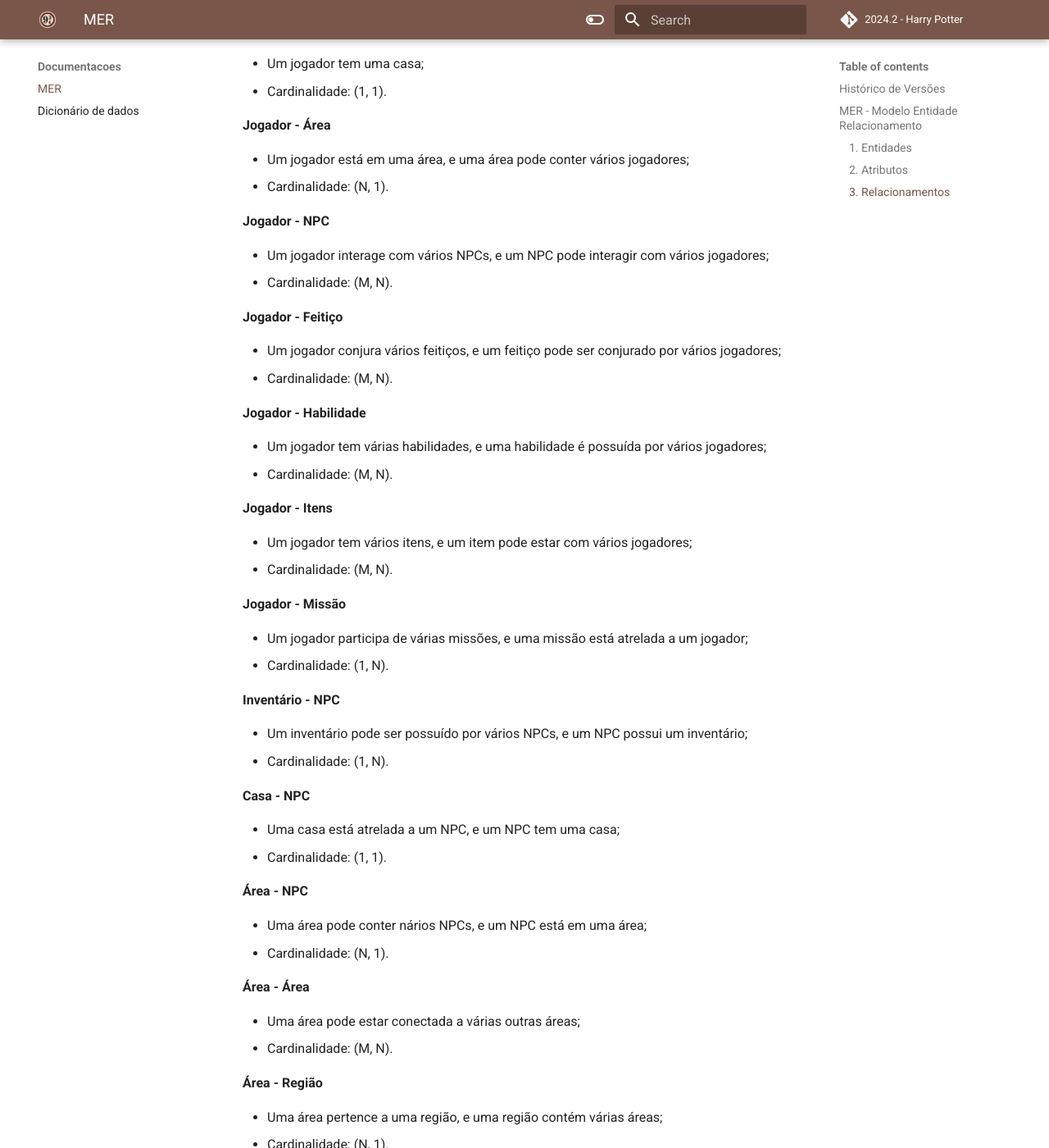
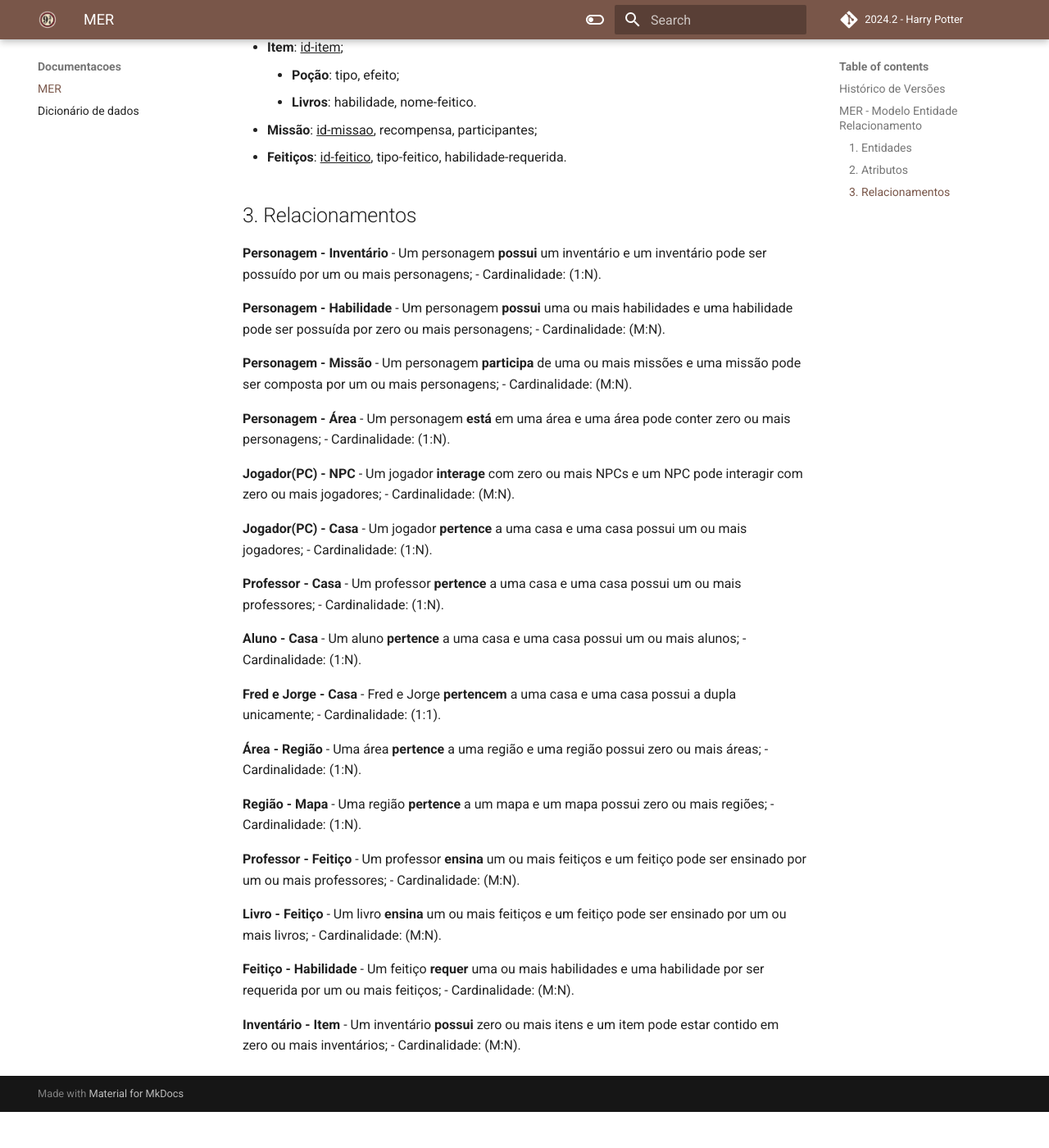
Before and after one commit to SBD1/grupo3-harry-potter, an MkDocs documentation site: the page built from docs/modulo1/MER_HarryPotter_v1.0.md, in a window 1280 px wide and 1400 px high, scrolled down 1905 px. Shown: the whole window at 82% size. Built offline with MkDocs 1.6.1 and Material for MkDocs 9.7.7, drawn with Linux system fonts in a browser that asks for light colours; comment, search, counter and statistics services are not loaded; after the commit the page ends 3261 px from its top, so only the background shows below that; some of the changed text lies outside the part shown.

Commit message:
refactor: alterei o documento do MER

```diff
--- a/docs/modulo1/MER_HarryPotter_v1.0.md
+++ b/docs/modulo1/MER_HarryPotter_v1.0.md
@@ -1,143 +1,114 @@
 ## Histórico de Versões
 | Versão | Descrição                     | Autor                                                        |
 | :----: |  ------------------------------------------------- | -------------------------------------------------------------------------------------------------------------------- |
-| `1.0` |  Criação do documento MER             | [Pedro Henrique](https://github.com/PhFariaa)                               |
+| `1.0` |  Criação e preenchimento do documento MER             | [Pedro Henrique](https://github.com/PhFariaa)                               |
 |`1.1`| Adição do MER no GitHub |[André Maia](https://github.com/andre-maia51) |
+|`1.2`| Alteração das entidades, atributos e relacionamentos do MER |[André Maia](https://github.com/andre-maia51) |
 
 # MER - Modelo Entidade Relacionamento
 O MER é uma ferramenta usada para representar a estrutura de um banco de dados de forma conceitual, destacando as entidades que o compõem os relacionamentos entre elas.
 
 ## 1. Entidades
-- **Jogador**
+- **Personagem**
+    - **Jogador (PC)**
+    - **NPC**
+        - **Professor**
+        - **Aluno**
+        - **Inimigo**
+        - **Fred e Jorge**
 - **Inventário**
 - **Casa**
 - **Área**
 - **Região**
 - **Mapa**
-- **NPC (Professor / Inimigo / Aluno / Fred e Jorge)**
-- **InstanciaNPC**
-- **Feitiços**
-- **Habilidades (Inteligência / Coragem / Lealdade / Ambição)**
-- **Item (Poção / Livros)**
+- **Feitiço**
+- **Habilidade**
+    - **Inteligência**
+    - **Coragem**
+    - **Lealdade**
+    - **Ambição**
+- **Item**
+    - **Livro**
+    - **Poção**
 - **Missão**
 
 ## 2. Atributos
-- **Jogador**: <ins>id-jogador</ins>, vida, nivel, nome, inventario, casa, area, habilidades, feitico;
-- **Inventário**: <ins>id-inventario</ins>, itens, tamanho, id-jogador;
+- **Personagem**: <ins>id-personagem</ins>, vida, nivel, nome;
+    - **Jogador (PC)**: varinha;
+    - **NPC**: falas;
+        - **Professor**: vantagens, disciplina;
+        - **Aluno**: vantagens;
+        - **Inimigo**: N/A;
+        - **Fred e Jorge**: N/A.
+- **Inventário**: <ins>id-inventario</ins>, itens, tamanho;
 - **Casa**: <ins>id-casa</ins>, nome-casa, professor-responsavel, vantagens, alunos;
 - **Área**: <ins>id-area</ins>, area-sul, area-norte, area-leste, area-oeste;
 - **Região**: <ins>id-regiao</ins>, descricao-regiao;
-- **Mapa**: <ins>id-mapa</ins>, regiao;
-- **NPC**: <ins>id-NPC</ins>, instancia-NPC;
-    - **InstanciaNPC**: nome, tipo-NPC, falas;
-        - **Professor**: casa, disciplina, item, vantagens;
-        - **Inimigo**: pontos-vida, habilidades;
-        - **Aluno**: casa, item, vantagens;
-        - **Fred e Jorge**: inventarios, itens, area.
-- **Habilidades**: <ins>id-habilidade</ins>, tipo, nível;
-- **Item**: <ins>id-item</ins>, instancia-item;
+- **Mapa**: <ins>id-mapa</ins>;
+- **Habilidade**: <ins>id-habilidade</ins>, nivel;
+- **Item**: <ins>id-item</ins>;
     - **Poção**: tipo, efeito;
-    - **Livros**: habilidade, paginas.
-- **Missão**: <ins>id-missao</ins>, recompensas, participantes;
+    - **Livros**: habilidade, nome-feitico.
+- **Missão**: <ins>id-missao</ins>, recompensa, participantes;
 - **Feitiços**: <ins>id-feitico</ins>, tipo-feitico, habilidade-requerida.
 
 ## 3. Relacionamentos
-**Jogador - Inventário**
+**Personagem - Inventário**
+- Um personagem **possui** um inventário e um inventário pode ser possuído por um ou mais personagens;
+- Cardinalidade: (1:N).
 
-- Um jogador possui um inventário;
-- Cardinalidade: (1, 1).
+**Personagem - Habilidade**
+- Um personagem **possui** uma ou mais habilidades e uma habilidade pode ser possuída por zero ou mais personagens;
+- Cardinalidade: (M:N).
 
-**Jogador - Casa**
+**Personagem - Missão**
+- Um personagem **participa** de uma ou mais missões e uma missão pode ser composta por um ou mais personagens;
+- Cardinalidade: (M:N).
 
-- Um jogador tem uma casa;
-- Cardinalidade: (1, 1).
+**Personagem - Área**
+- Um personagem **está** em uma área e uma área pode conter zero ou mais personagens;
+- Cardinalidade: (1:N).
 
-**Jogador - Área**
+**Jogador(PC) - NPC**
+- Um jogador **interage** com zero ou mais NPCs e um NPC pode interagir com zero ou mais jogadores;
+- Cardinalidade: (M:N).
 
-- Um jogador está em uma área, e uma área pode conter vários jogadores;
-- Cardinalidade: (N, 1).
+**Jogador(PC) - Casa**
+- Um jogador **pertence** a uma casa e uma casa possui um ou mais jogadores;
+- Cardinalidade: (1:N).
 
-**Jogador - NPC**
+**Professor - Casa**
+- Um professor **pertence** a uma casa e uma casa possui um ou mais professores;
+- Cardinalidade: (1:N).
 
-- Um jogador interage com vários NPCs, e um NPC pode interagir com vários jogadores;
-- Cardinalidade: (M, N).
+**Aluno - Casa**
+- Um aluno **pertence** a uma casa e uma casa possui um ou mais alunos;
+- Cardinalidade: (1:N).
 
-**Jogador - Feitiço**
-
-- Um jogador conjura vários feitiços, e um feitiço pode ser conjurado por vários jogadores;
-- Cardinalidade: (M, N).
-
-**Jogador - Habilidade**
-
-- Um jogador tem várias habilidades, e uma habilidade é possuída por vários jogadores;
-- Cardinalidade: (M, N).
-
-**Jogador - Itens**
-
-- Um jogador tem vários itens, e um item pode estar com vários jogadores;
-- Cardinalidade: (M, N).
-
-**Jogador - Missão**
-
-- Um jogador participa de várias missões, e uma missão está atrelada a um jogador;
-- Cardinalidade: (1, N).
-
-**Inventário - NPC**
-
-- Um inventário pode ser possuído por vários NPCs, e um NPC possui um inventário;
-- Cardinalidade: (1, N).
-
-**Casa - NPC**
-
-- Uma casa está atrelada a um NPC, e um NPC tem uma casa;
-- Cardinalidade: (1, 1).
-
-**Área - NPC**
-
-- Uma área pode conter nários NPCs, e um NPC está em uma área;
-- Cardinalidade: (N, 1).
-
-**Área - Área**
-
-- Uma área pode estar conectada a várias outras áreas;
-- Cardinalidade: (M, N).
+**Fred e Jorge - Casa**
+- Fred e Jorge **pertencem** a uma casa e uma casa possui a dupla unicamente;
+- Cardinalidade: (1:1).
 
 **Área - Região**
-
-- Uma área pertence a uma região, e uma região contém várias áreas;
-- Cardinalidade: (N, 1).
+- Uma área **pertence** a uma região e uma região possui zero ou mais áreas;
+- Cardinalidade: (1:N).
 
 **Região - Mapa**
-
-- Uma região está em um mapa, e um mapa possui várias regiões;
-- Cardinalidade: (N, 1).
+- Uma região **pertence** a um mapa e um mapa possui zero ou mais regiões;
+- Cardinalidade: (1:N).
 
 **Professor - Feitiço**
-
-- Um professor ensina vários feitiços, e um feitiço pode ser ensinado vários professores;
-- Cardinalidade: (M, N).
-
-**Professor - Jogador**
-
-- Um professor fala com um jogador, e um jogador fala com vários professores;
-- Cardinalidade: (N, 1).
-
-**Habilidades - Casa**
-
-- Uma habilidade é influenciada por uma casa, e uma casa influencia várias habilidades;
-- Cardinalide: (N, 1).
-
-**Poção - Inventário**
-
-- Uma poção pode estar em vários inventários, e um inventário pode conter várias poções;
-- Cardinalidade: (M, N).
+- Um professor **ensina** um ou mais feitiços e um feitiço pode ser ensinado por um ou mais professores;
+- Cardinalidade: (M:N).
 
 **Livro - Feitiço**
-
-- Um livro ensina vários feitiços, e um feitiço pode estar em vários livros;
-- Cardinalidade: (M, N).
+- Um livro **ensina** um ou mais feitiços e um feitiço pode ser ensinado por um ou mais livros;
+- Cardinalidade: (M:N).
 
 **Feitiço - Habilidade**
+- Um feitiço **requer** uma ou mais habilidades e uma habilidade por ser requerida por um ou mais feitiços;
+- Cardinalidade: (M:N).
 
-- Um feitiço requer várias habilidades, e uma habilidade é necessária para vários feitiços;
-- Cardinalidade: (M, N).
+**Inventário - Item**
+- Um inventário **possui** zero ou mais itens e um item pode estar contido em zero ou mais inventários;
+- Cardinalidade: (M:N).
```
